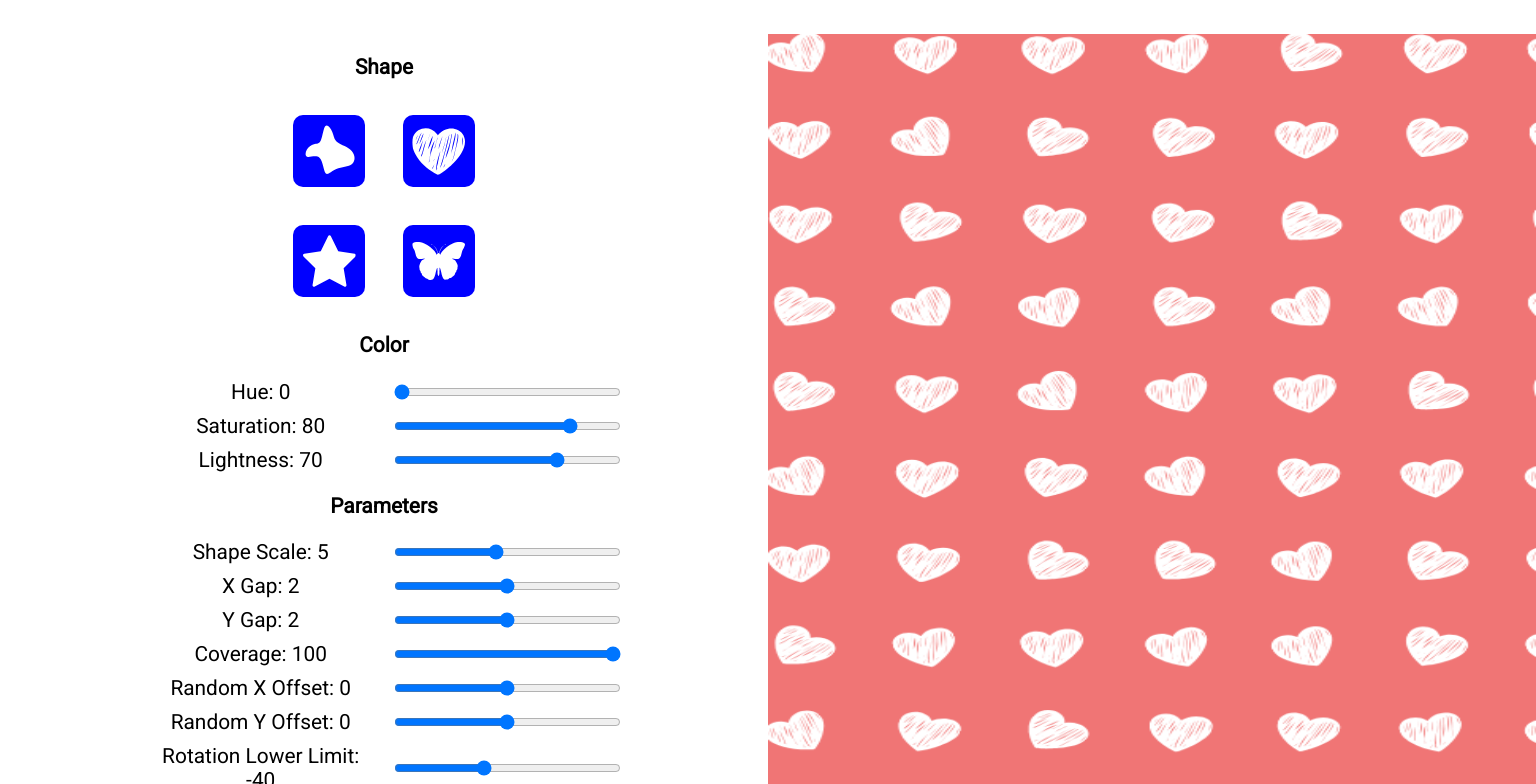
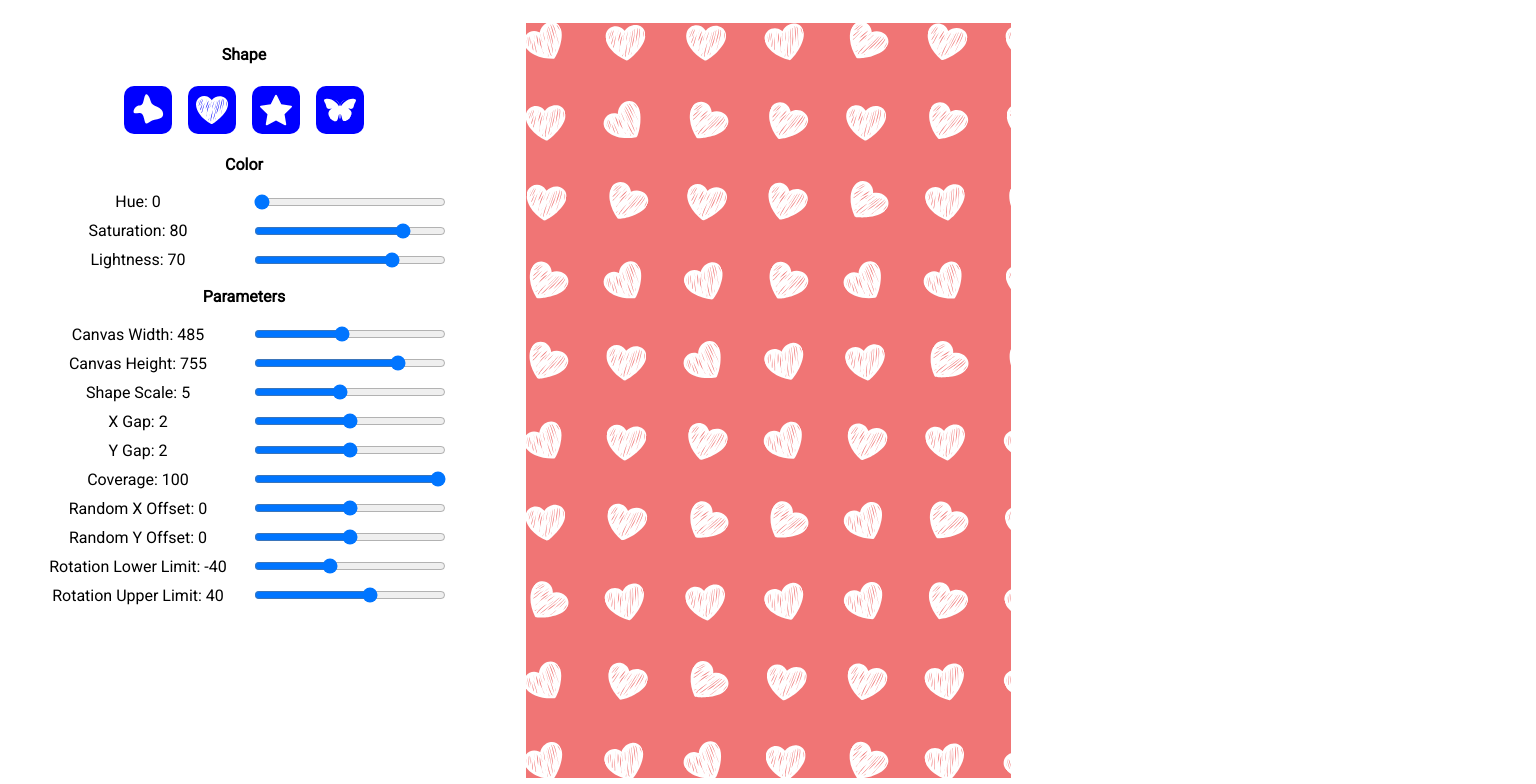
Before and after one commit to morgan-sam/Pattern-Generator, a React (Create React App) app: page / in a window 1536 px wide. Shown: the top 784 px of the page. Built offline with nearby package versions, Linux system fonts and the light colour scheme.

Commit message:
Desktop version queries

```diff
--- a/src/css/desktop/app.css
+++ b/src/css/desktop/app.css
@@ -1,4 +1,4 @@
-@media only screen and (min-width: 600px) {
+@media only screen and (min-width: 900px) {
   .app {
     position: absolute;
     top: 0;
@@ -33,3 +33,43 @@
     width: 12rem;
   }
 }
+
+@media only screen and (min-width: 1400px) {
+  * {
+    font-size: 1rem;
+  }
+  .app {
+    display: flex;
+    align-items: center;
+    justify-content: center;
+  }
+  .options {
+    position: absolute;
+    top: 0;
+    left: 0;
+    margin: 2rem;
+    text-align: center;
+    display: flex;
+    flex-direction: column;
+  }
+
+  .canvas {
+    width: auto;
+    height: auto;
+  }
+
+  .canvas-slider {
+    display: block;
+  }
+
+  .slider-container {
+    display: grid;
+    grid-template-columns: repeat(2, 1fr);
+  }
+
+  .slider-container > * {
+    text-align: center;
+    margin: 5px 10px;
+    width: 12rem;
+  }
+}
--- a/src/css/desktop/imageSelect.css
+++ b/src/css/desktop/imageSelect.css
@@ -7,3 +7,10 @@
   margin: 0.5rem;
   cursor: pointer;
 }
+
+@media only screen and (min-width: 900px) {
+  .svg-button-container {
+    display: flex;
+    flex-direction: row;
+  }
+}
--- a/src/jsx/ImageSelect.jsx
+++ b/src/jsx/ImageSelect.jsx
@@ -1,7 +1,7 @@
 import React from "react";
 
 import "css/mobile/imageSelect.css";
-// import "css/desktop/imageSelect.css";
+import "css/desktop/imageSelect.css";
 
 import Blob from "svg/blob.svg";
 import Heart from "svg/heart.svg";
```
